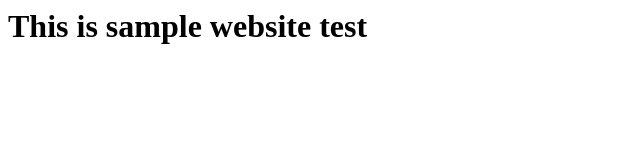
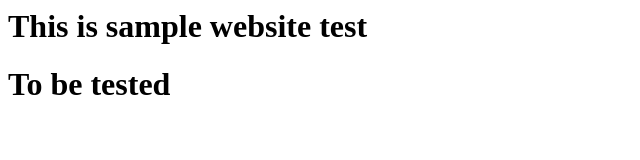
Before and after one commit to aym2015011/MyTest, a plain HTML site: page index.html in a window 1280 px wide. Shown: the whole page, without its empty margins (0-640 px from the left). Drawn offline with Linux system fonts and the light colour scheme.

Commit message:
Added tobetested

```diff
--- a/index.html
+++ b/index.html
@@ -1 +1,2 @@
 <h1>This is sample website test</h1>
+<h1>To be tested</h1>
```
